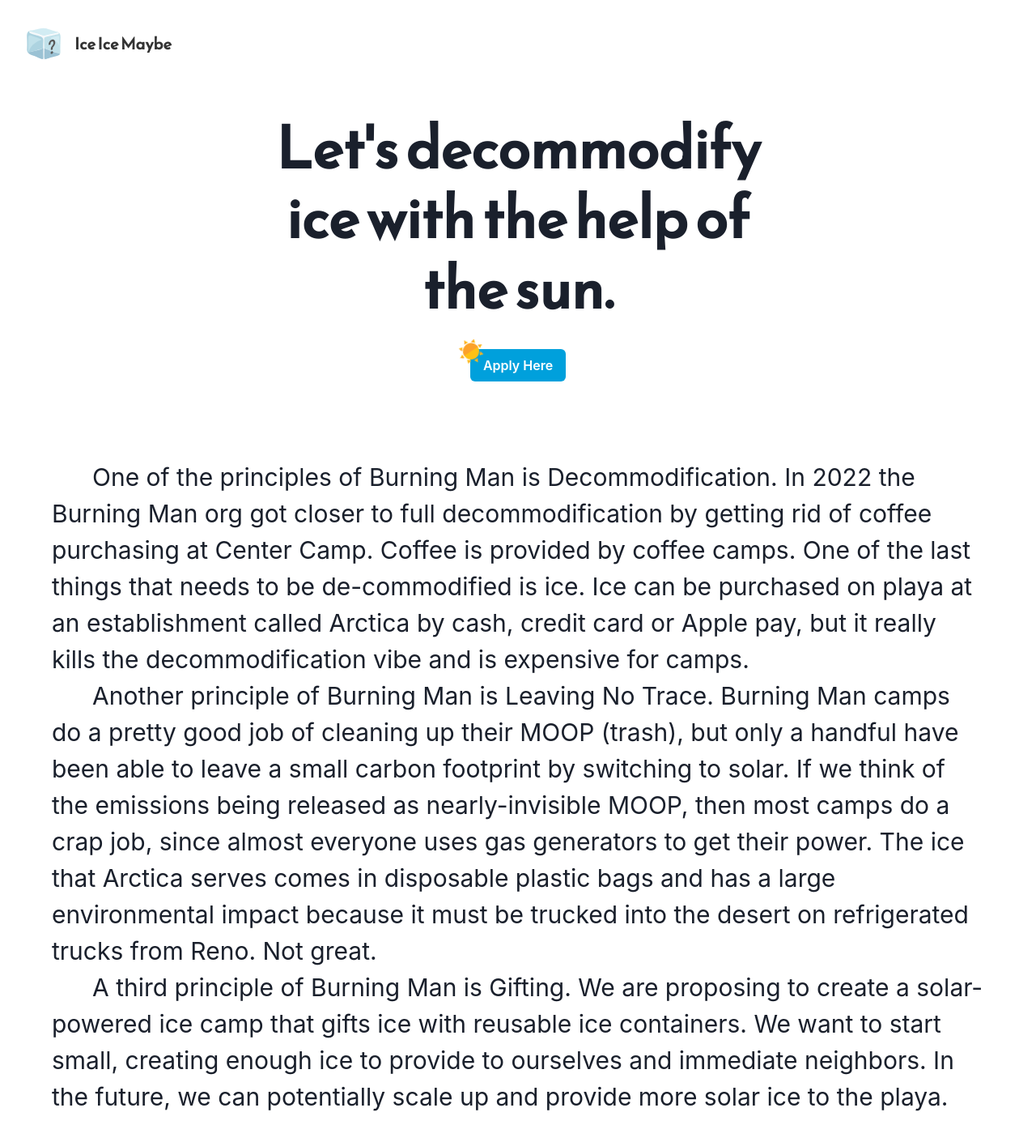
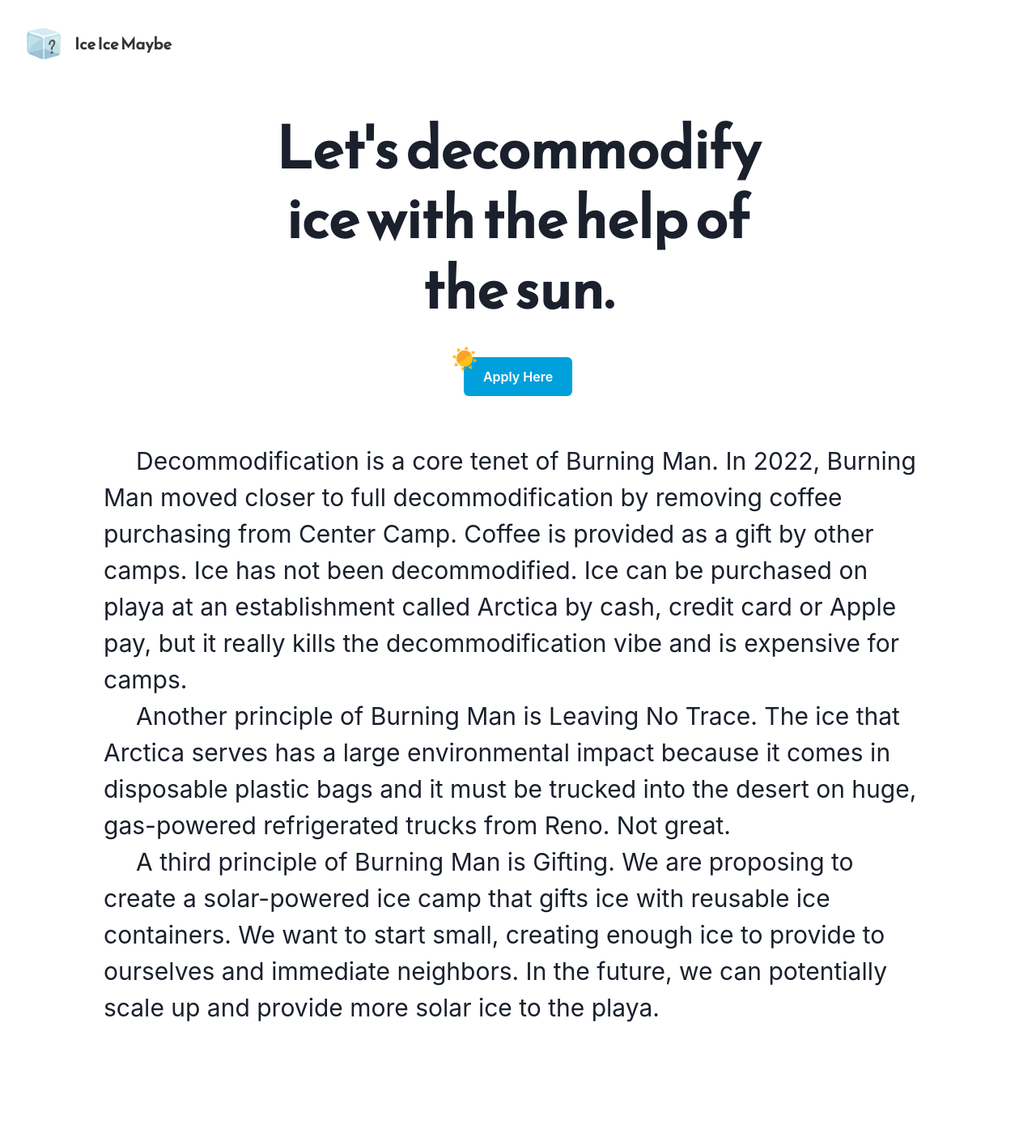
Before and after one commit to cdepman/iceicemaybe.org, a React (Create React App) app: page / in a window 1280 px wide. Shown: the top 1410 px of the page at 81% size. After the commit the page ends 1292 px from the top, so only its background shows below. Built offline with nearby package versions, Linux system fonts and the light colour scheme; the HTML template or start-up script is replaced by a standard one.

Commit message:
update copy, increase button size, change paragraph padding, remove unused component

```diff
--- a/src/App.js
+++ b/src/App.js
@@ -25,23 +25,26 @@
           </Flex>
         </NavBarContainer>
         <VStack spacing={8}>
-          <Heading w={{ '2xl': '40%', xl: '50%', lg: '60%', md: '70%', sm: '80%', base: '80%' }} fontSize={{ lg: '7xl', md: '4xl', sm: '3xl' }}>
+          <Heading
+            w={{ '2xl': '40%', xl: '50%', lg: '60%', md: '70%', sm: '80%', base: '80%' }}
+            fontSize={{ lg: '7xl', md: '4xl', sm: '3xl', base: '2xl' }}
+            pb="10px"
+          >
             Let's decommodify ice with the help of the sun.
           </Heading>
           <Box position='relative'>
             <SpinLogo />
-            <Button colorScheme='linkedin' >Apply Here</Button>
+            <Button p="24px" colorScheme='linkedin' >Apply Here</Button>
           </Box>
           <Box
             fontSize={{ xl: '3xl', md: '2xl', sm: 'lg' }}
             textAlign="left"
-            padding="5%"
-            style={{ textIndent: '50px' }}>
+            padding="2% 10% 2% 10%"
+            style={{ textIndent: '40px' }}>
             <Text>
-              One of the principles of Burning Man is Decommodification. In 2022 the Burning Man org got closer to full decommodification by getting rid of coffee purchasing at Center Camp. Coffee is provided by coffee camps. One of the last things that needs to be de-commodified is ice. Ice can be purchased on playa at an establishment called Arctica by cash, credit card or Apple pay, but it really kills the decommodification vibe and is expensive for camps.
-            </Text>
+              Decommodification is a core tenet of Burning Man. In 2022, Burning Man moved closer to full decommodification by removing coffee purchasing from Center Camp. Coffee is provided as a gift by other camps. Ice has not been decommodified. Ice can be purchased on playa at an establishment called Arctica by cash, credit card or Apple pay, but it really kills the decommodification vibe and is expensive for camps.            </Text>
             <Text>
-              Another principle of Burning Man is Leaving No Trace. Burning Man camps do a pretty good job of cleaning up their MOOP (trash), but only a handful have been able to leave a small carbon footprint by switching to solar. If we think of the emissions being released as nearly-invisible MOOP, then most camps do a crap job, since almost everyone uses gas generators to get their power. The ice that Arctica serves comes in disposable plastic bags and has a large environmental impact because it must be trucked into the desert on refrigerated trucks from Reno. Not great.
+              Another principle of Burning Man is Leaving No Trace. The ice that Arctica serves has a large environmental impact because it comes in disposable plastic bags and it must be trucked into the desert on huge, gas-powered refrigerated trucks from Reno. Not great.
             </Text>
             <Text>
               A third principle of Burning Man is Gifting. We are proposing to create a solar-powered ice camp that gifts ice with reusable ice containers. We want to start small, creating enough ice to provide to ourselves and immediate neighbors. In the future, we can potentially scale up and provide more solar ice to the playa.
--- a/src/components/SpinLogo.js
+++ b/src/components/SpinLogo.js
@@ -14,5 +14,5 @@
     ? undefined
     : `${spin} infinite 20s linear`;
 
-  return <Image width="32px" left="-15px" zIndex="1" position="absolute" top="-13px" animation={animation} src={logo} {...props} />;
+  return <Image width="32px" left="-15px" zIndex="1" position="absolute" top="-14px" animation={animation} src={logo} {...props} />;
 };
```
Also changed, not shown: src/ColorModeSwitcher.js (deleted, +0 -23 lines).
